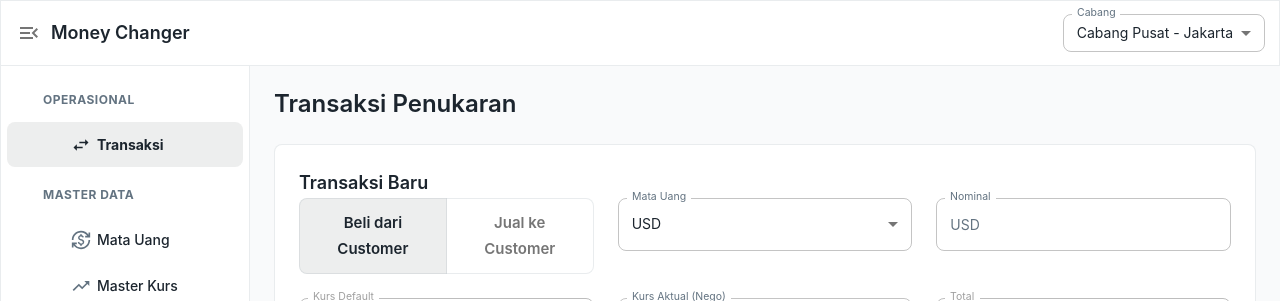
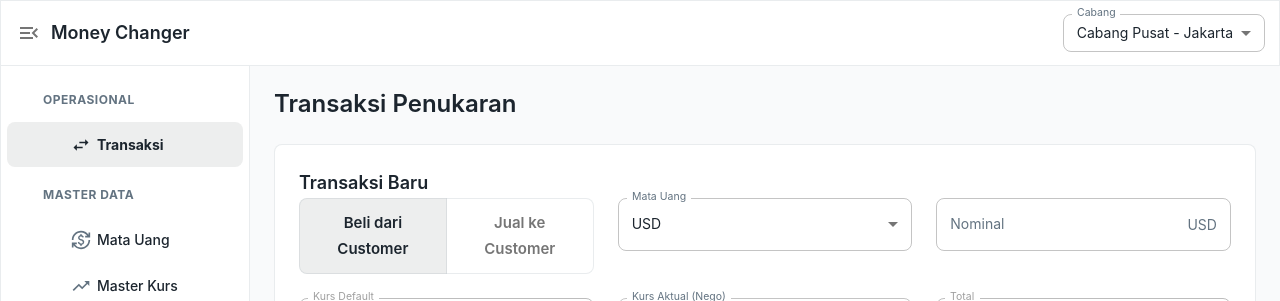
Before and after one commit to Christopherwijaya08/money_changer_frontend, a React (Vite) app: page / in a window 1280 px wide. Shown: the top 301 px of the page. Built offline with nearby package versions, Linux system fonts and the light colour scheme.

Commit message:
style: use currency code as a suffix instead of prefix on Nominal

```diff
--- a/src/pages/TransactionPage.jsx
+++ b/src/pages/TransactionPage.jsx
@@ -250,8 +250,8 @@ export default function TransactionPage() {
                       onChange={handleChange}
                       slotProps={{
                         input: {
-                          startAdornment: selectedCurrency && (
-                            <InputAdornment position="start">{selectedCurrency.code}</InputAdornment>
+                          endAdornment: selectedCurrency && (
+                            <InputAdornment position="end">{selectedCurrency.code}</InputAdornment>
                           ),
                         },
                       }}
```
